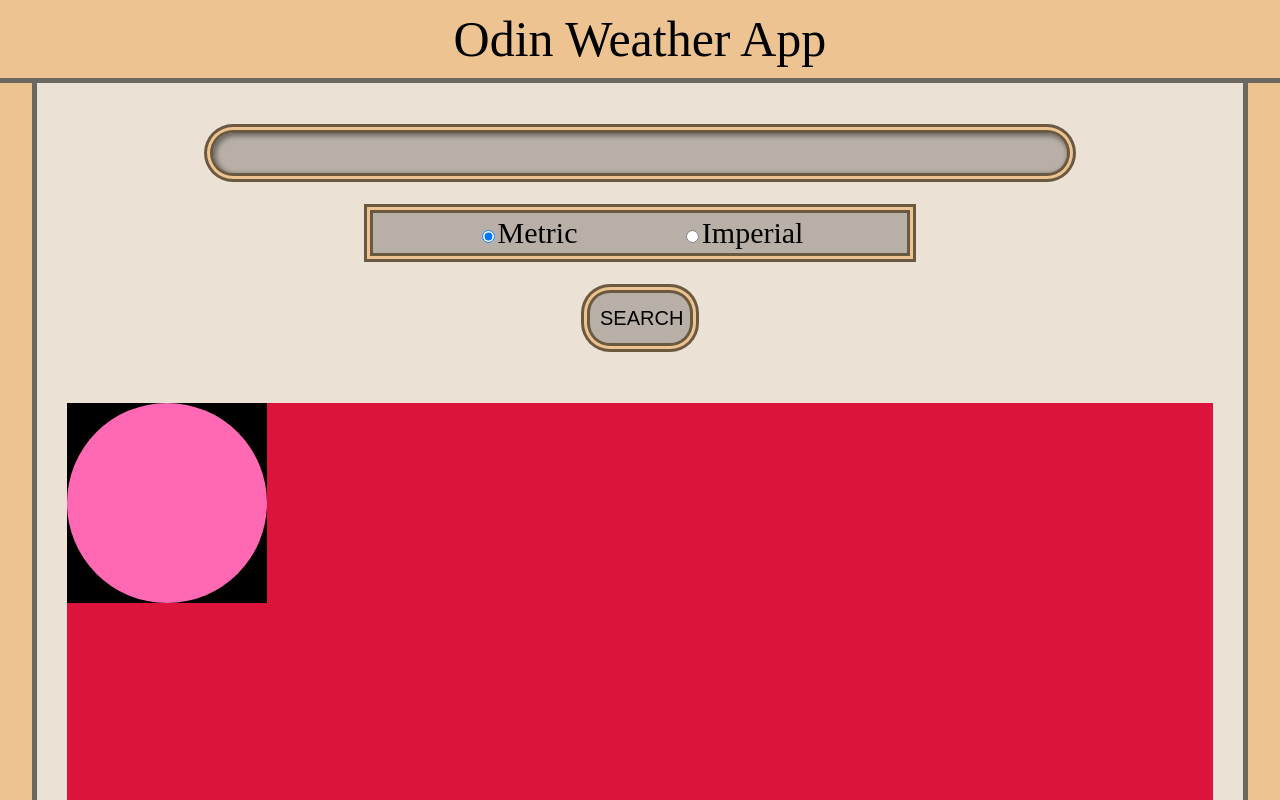
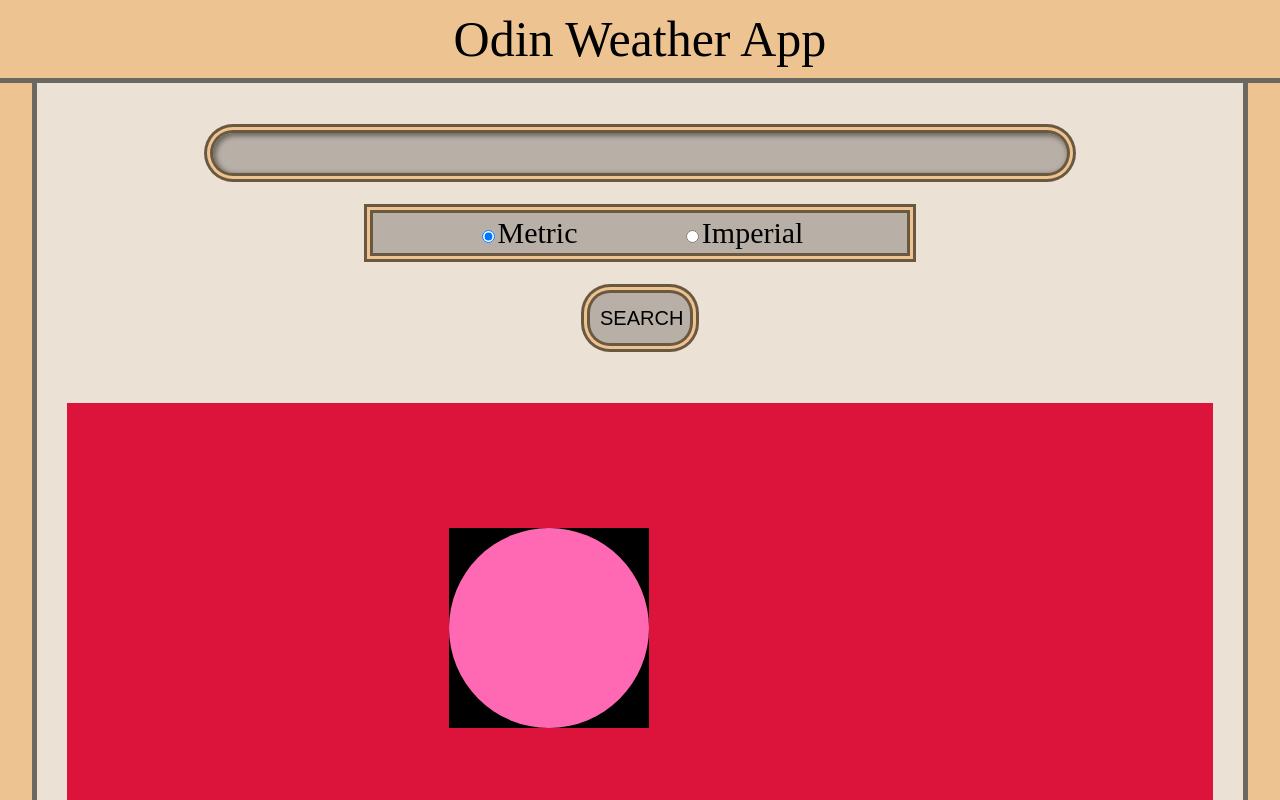
Before and after one commit to rwalsh221/odin_react_weather_app, a React (Create React App) app in the folder odin_weather_app/: page / in a window 1280 px wide. Shown: the top 800 px of the page. Built offline with nearby package versions, Linux system fonts and the light colour scheme; a web font is replaced by a local one.

Commit message:
add position fixed animation to small weather card

```diff
--- a/odin_weather_app/src/components/WeatherCardGrid/WeatherCardGrid.module.css
+++ b/odin_weather_app/src/components/WeatherCardGrid/WeatherCardGrid.module.css
@@ -16,4 +16,6 @@
   display: flex;
   justify-content: center;
   align-items: center;
+  grid-column: 2;
+  grid-row: 2;
 }
--- a/odin_weather_app/src/components/WeatherCardSmall/WeatherCardSmall.js
+++ b/odin_weather_app/src/components/WeatherCardSmall/WeatherCardSmall.js
@@ -1,11 +1,33 @@
-import React from 'react';
+import React, { useState } from 'react';
 import classes from './WeatherCardSmall.module.css';
 
 const WeatherCardSmall = (props) => {
+  const [elementPosition, setElementPosition] = useState();
+
   let style = props.hover
     ? `${classes.circleTop} ${classes.circleHover} ${classes.red}`
     : `${classes.circleTop}`;
-  return <div className={style} onClick={props.setHoverClass}></div>;
+
+  const getElementPosition = (element) => {
+    const elementPosition = element.target.getBoundingClientRect();
+
+    setElementPosition({
+      position: 'fixed',
+      top: elementPosition.top,
+      left: elementPosition.left,
+    });
+  };
+
+  return (
+    <div
+      style={elementPosition}
+      className={style}
+      onClick={(e) => {
+        getElementPosition(e);
+        props.setHoverClass();
+      }}
+    ></div>
+  );
 };
 
 export default WeatherCardSmall;
--- a/odin_weather_app/src/components/WeatherCardSmall/WeatherCardSmall.module.css
+++ b/odin_weather_app/src/components/WeatherCardSmall/WeatherCardSmall.module.css
@@ -6,10 +6,12 @@
   display: flex;
   justify-content: center;
   align-items: center;
+  grid-column: 2;
+  grid-row: 2;
 }
 
 .red {
-  background-color: honeydew !important;
+  /* background-color: honeydew !important; */
 }
 
 .circleTop {
@@ -17,27 +19,41 @@
   border-radius: 50%;
   height: 20rem;
   width: 20rem;
-  margin: 0 auto;
+
   /* left: 150px;
     top: 150px;
     transform: translate(-50%, -50%); */
-  transition: all 1s;
-  transform: rotate(360deg);
-  transform-origin: center;
+  transition: all 1s ease;
+  /* transform: rotate(360deg); */
+  /* transform-origin: center; */
   position: absolute;
   z-index: 2;
-  transform: translate(-50, -50%);
+  left: 0rem;
+  top: 0rem;
+  /* position: fixed; */
 }
 
 .circleHover {
   /* height: 40rem;
     width: 40rem; */
   /* z-index: 1000; */
-  transform-origin: center;
-  transform: translate(-50, -50%);
-  animation: bigSmall 2s ease;
-  height: 0rem;
-  width: 0rem;
+  /* transform-origin: center; */
+  /* transform: translate(-50, -50%); */
+  /* position: fixed; */
+  /* CENTER POSITION FIXED */
+
+  animation: bigSmall 2s forwards;
+  transition: all 10s;
+  height: 1rem;
+  width: 1rem;
+
+  /* background-color: black; */
+  position: absolute;
+  /* position: fixed; */
+  /* top: 5rem;
+  left: 0 # */
+  /* left: 0rem; */
+  /* left: 10rem; */
 }
 .circleBottom {
   background-color: cornflowerblue;
@@ -60,21 +76,40 @@
   0% {
     height: 20rem;
     width: 20rem;
-    transform: translate(-50, -50%);
+    /* transform: translate(-50%, -50%); */
+
+    /* top: 50%;
+    left: 50%; */
+    /* margin-top: -10rem;  */
+    /* margin-left: -10rem;  */
     /* scale: (0, 0); */
   }
 
   50% {
+    position: fixed;
     height: 40rem;
     width: 40rem;
-    transform: translate(-50, -50%);
+    transform: translate(-50%, -50%);
+    top: 50%;
+    left: 50%;
+    /* top: calc(50vh - (40rem / 2));
+    left: calc(50vw - (40rem / 2)); */
+
     /* scale: (2, 2); */
   }
 
   100% {
+    position: fixed;
     height: 0rem;
     width: 0rem;
-    transform: translate(-50, -50%);
+    transform: translate(-50%, -50%);
+    top: 50%;
+    left: 50%;
+    transform: translate(-50%, -50%);
+    transform-origin: center;
+    /* top: calc(50vh - (10rem / 2));
+    left: calc(50vw - (10rem / 2)); */
+
     /* scale: (-1, -1); */
   }
 }
```
